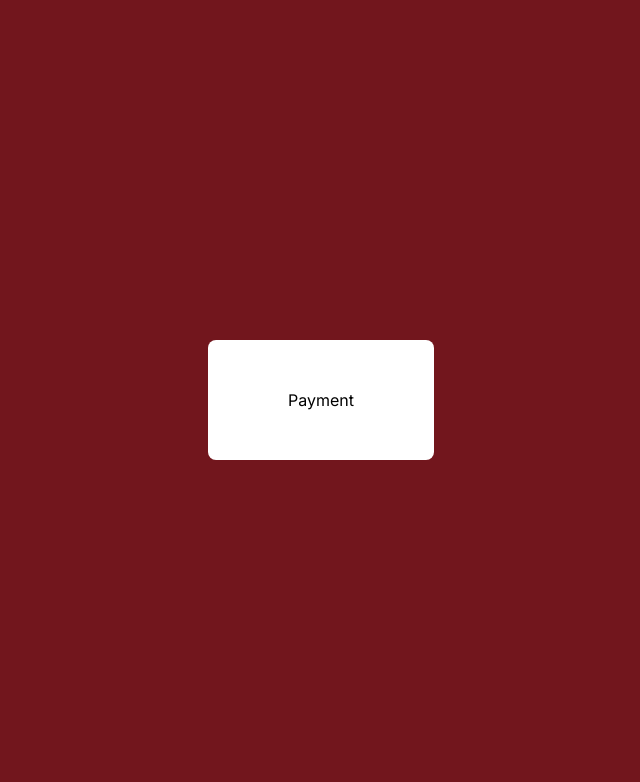
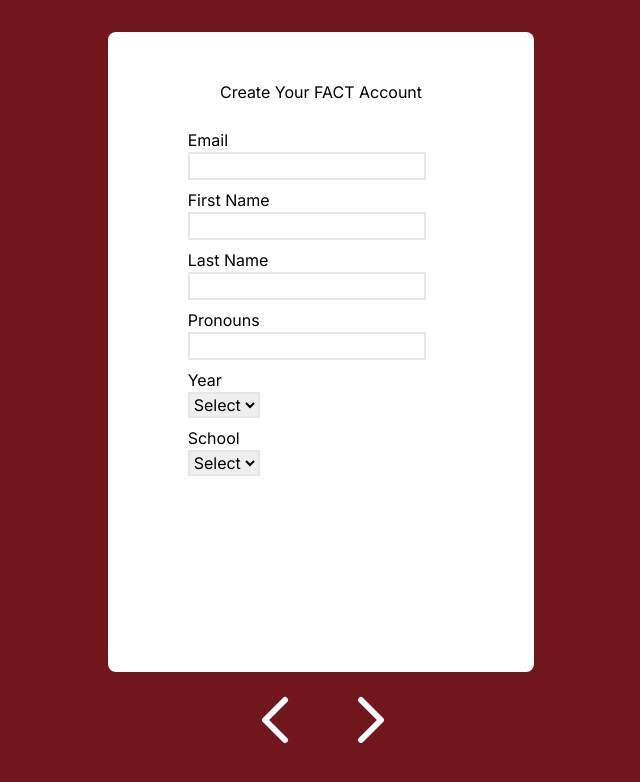
Before and after one commit to filipinx-americans-coming-together/fact-website-frontend, a Next.js app: page /register in a window 1280 px wide. Shown: the top 782 px of the page, without its empty margins (319-959 px from the left). Built offline with nearby package versions, Linux system fonts and the light colour scheme.

Commit message:
added buttons to navigate between registration pages

```diff
--- a/src/app/register/page.tsx
+++ b/src/app/register/page.tsx
@@ -1,21 +1,29 @@
 "use client";
 
-import { MutableRefObject, useEffect, useRef } from "react";
+import { useState } from "react";
 
 export default function Register() {
-    const page1Ref = useRef(null);
-    const page2Ref = useRef(null);
-    const page3Ref = useRef(null);
+    const [pageNumber, setPageNumber] = useState(0);
 
-    return (
-        <>
-            <div className="h-screen flex flex-column items-center justify-center">
+    const pageBack = () => {
+        setPageNumber(pageNumber - 1);
+    };
+
+    const pageForward = () => {
+        setPageNumber(pageNumber + 1);
+    };
+
+    let formPage = <div></div>;
+
+    // set page
+    switch (pageNumber) {
+        case 0:
+            formPage = (
                 <div
-                    ref={page1Ref}
-                    id="page1"
-                    className="hidden px-20 py-12 bg-text-primary text-black rounded-lg"
+                    id="page0"
+                    className="h-4/5 w-4/12 px-20 py-12 bg-text-primary text-black items-center rounded-lg"
                 >
-                    <div>Create Your FACT Account</div>
+                    <div className="text-center mb-6">Create Your FACT Account</div>
                     <form autoComplete="off">
                         <label className="block mt-2">Email</label>
                         <input
@@ -60,12 +68,15 @@ export default function Register() {
                         </select>
                     </form>
                 </div>
+            );
+            break;
+        case 1:
+            formPage = (
                 <div
-                    ref={page2Ref}
-                    id="page2"
-                    className="hidden px-20 py-12 bg-text-primary text-black rounded-lg"
+                    id="page1"
+                    className="h-4/5 w-4/12 px-20 py-12 bg-text-primary text-black items-center rounded-lg"
                 >
-                    <div>Register For Workshops</div>
+                    <div className="text-center mb-6">Register For Workshops</div>
                     <form autoComplete="off">
                         <label className="block mt-2">Session 1</label>
                         <select
@@ -89,14 +100,75 @@ export default function Register() {
                             <option value="select">Select</option>
                         </select>
                     </form>
-                    <div>View workshop information <a href="/" className="underline">here</a></div>
+                    <div>
+                        View workshop information{" "}
+                        <a href="/" className="underline">
+                            here
+                        </a>
+                    </div>
                 </div>
+            );
+            break;
+        case 2:
+            formPage = (
                 <div
-                    ref={page3Ref}
-                    id="page3"
-                    className="px-20 py-12 bg-text-primary text-black rounded-lg"
+                    id="page2"
+                    className="h-4/5 w-4/12 px-20 py-12 bg-text-primary text-black items-center rounded-lg"
                 >
-                    <div>Payment</div>
+                    <div className="text-center mb-6">Payment</div>
+                </div>
+            );
+            break;
+    }
+
+    return (
+        <>
+            <div className="h-screen flex flex-col items-center justify-center">
+                {formPage}
+
+                <div className="flex flex-row">
+                    <button
+                        disabled={pageNumber == 0 ? true : false}
+                        onClick={pageBack}
+                        className="text-text-primary disabled:highlight-secondary"
+                    >
+                        <svg
+                            width="6em"
+                            height="6em"
+                            viewBox="0 0 24 24"
+                            fill="none"
+                            xmlns="http://www.w3.org/2000/svg"
+                        >
+                            <path
+                                d="M15 7L10 12L15 17"
+                                stroke="currentColor"
+                                strokeWidth="1.5"
+                                strokeLinecap="round"
+                                strokeLinejoin="round"
+                            />
+                        </svg>
+                    </button>
+                    <button
+                        disabled={pageNumber == 2 ? true : false}
+                        onClick={pageForward}
+                        className="text-text-primary disabled:highlight-secondary"
+                    >
+                        <svg
+                            width="6em"
+                            height="6em"
+                            viewBox="0 0 24 24"
+                            fill="none"
+                            xmlns="http://www.w3.org/2000/svg"
+                        >
+                            <path
+                                d="M10 7L15 12L10 17"
+                                stroke="currentColor"
+                                strokeWidth="1.5"
+                                strokeLinecap="round"
+                                strokeLinejoin="round"
+                            />
+                        </svg>
+                    </button>
                 </div>
             </div>
         </>
```
